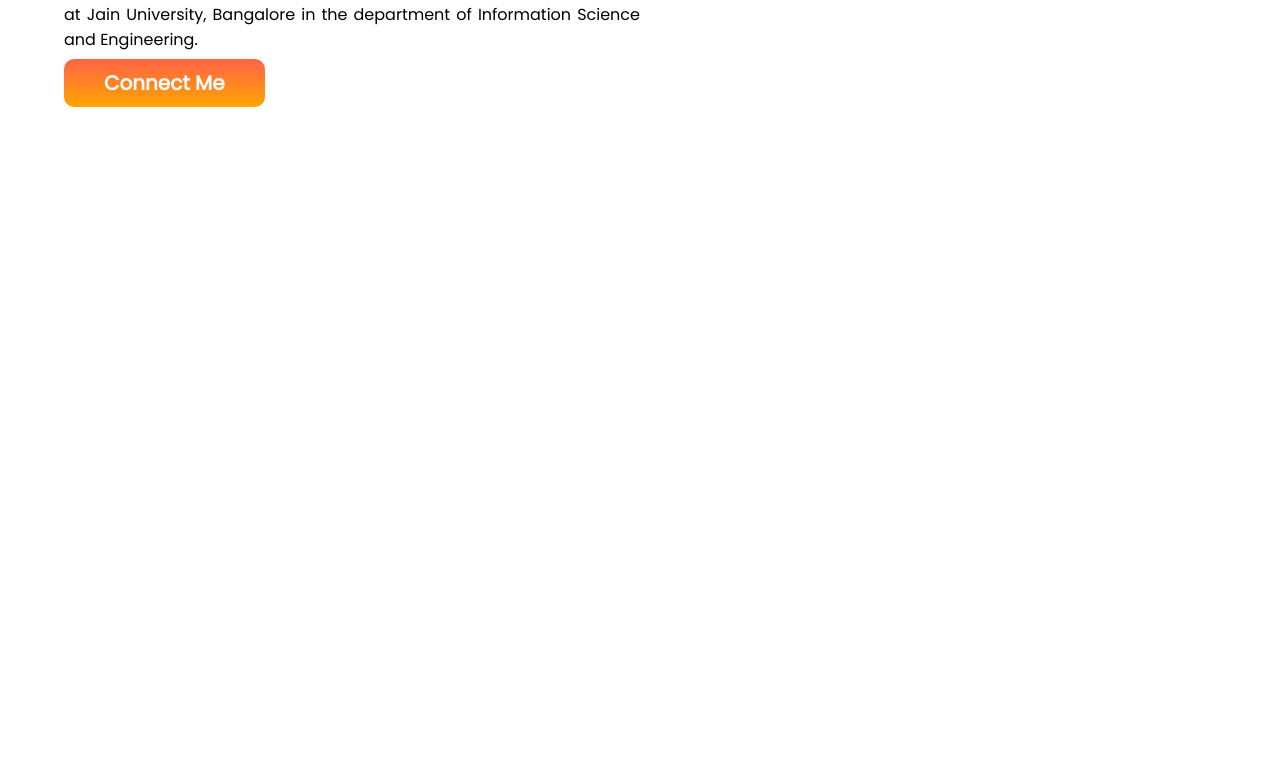
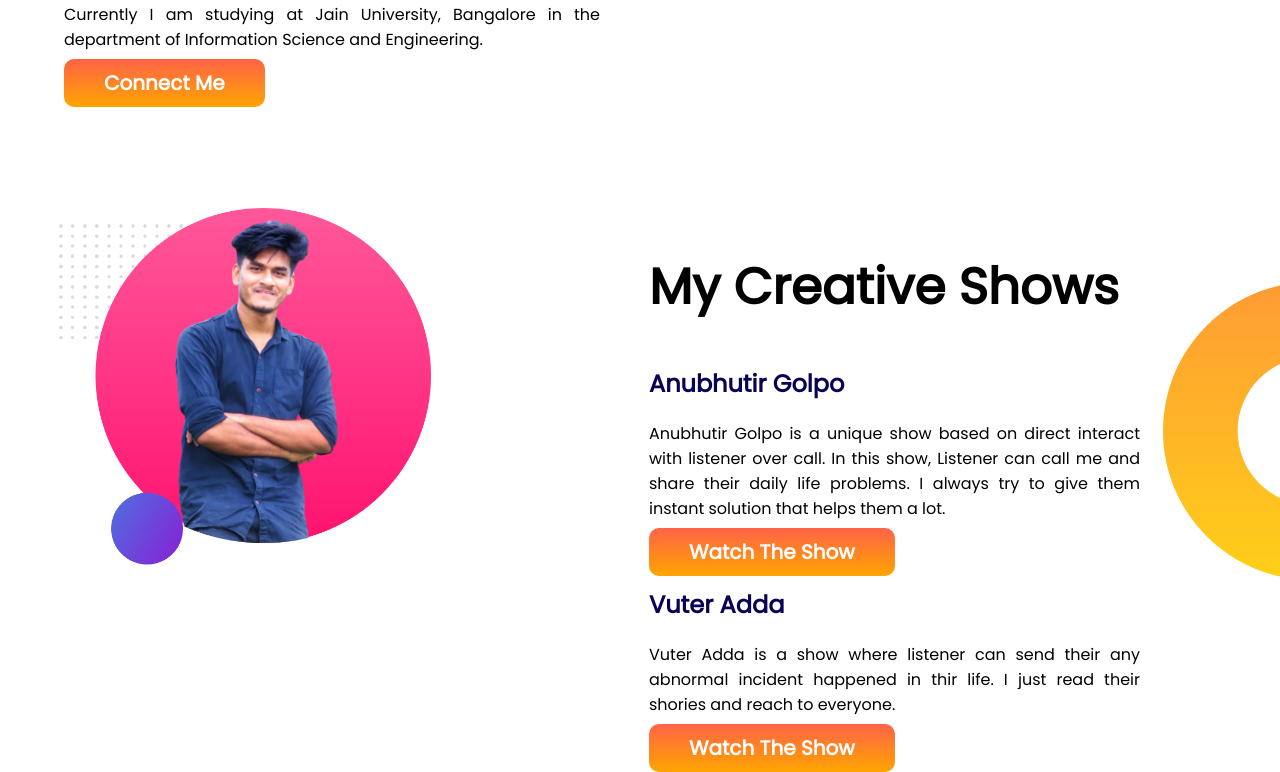
Before and after one commit to nahid258/project1, a plain HTML site: page index.html in a window 1280 px wide. Shown: the part 420-1192 px from the top of the page. Before the commit the page ends 800 px from the top, so only its background shows below. Drawn offline with Linux system fonts and the light colour scheme.

Commit message:
section-2

```diff
--- a/index.html
+++ b/index.html
@@ -33,6 +33,30 @@
         </div>
     </section>
 
+    <section class="section-2">
+
+        <div class="half-width">
+            <img src="images/N my-bg2.png" alt="">
+        </div>
+
+        <div class="half-width">
+            <h1>My Creative Shows</h1>
+            <h2>Anubhutir Golpo</h2>
+            <p>Anubhutir Golpo is a unique show based on direct interact with listener over call. In this show, Listener
+                can call me and share their daily life problems. I always try to give them instant solution that helps
+                them a lot.</p>
+            <a class="link-buttonC" href="https://fb.watch/iEhEtzS5Cb/" target="_blank">Watch The Show</a>
+
+            <h2>Vuter Adda</h2>
+            <p>Vuter Adda is a show where listener can send their any abnormal incident happened in thir life. I just
+                read their shories and reach to everyone.</p>
+            <a class="link-buttonC"
+                href="https://m.facebook.com/story.php?story_fbid=2918338618408707&id=100006977918757&mibextid=Nif5oz"
+                target="_blank">Watch The Show</a>
+        </div>
+    </section>
+
+
 
 </body>
 
--- a/style.css
+++ b/style.css
@@ -30,8 +30,9 @@ section {
     width: 70%;
 }
 
-.rjptag {
+p {
     text-align: justify;
+    padding-right: 40px;
 }
 
 .link-buttonC {
@@ -43,3 +44,17 @@ section {
     font-weight: 700;
     border-radius: 10px;
 }
+
+.section-2 {
+    display: flex;
+    padding-top: 110px;
+    padding-right: 100px;
+    background-image: url(images/dream-bg.png);
+    background-position: right;
+    background-repeat: no-repeat;
+}
+
+h2 {
+    font-weight: 700;
+    color: rgb(10, 3, 85);
+}
```
